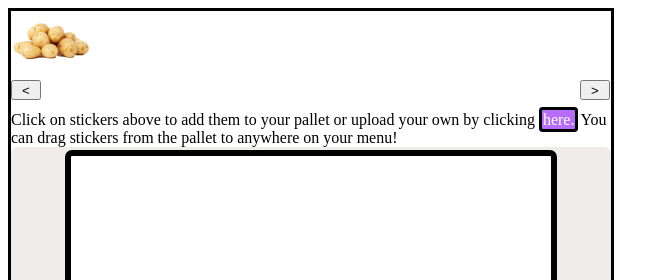
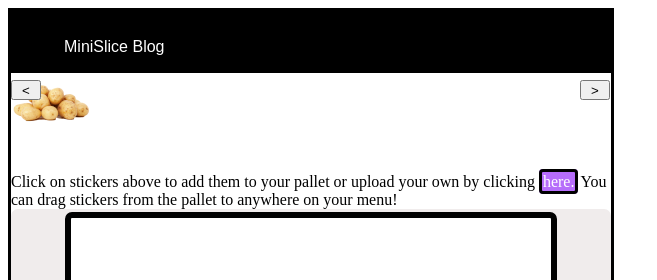
Before and after one commit to minisliceoffarm/SosCalendar, a plain HTML site: page index.html in a window 1280 px wide. Shown: the top 280 px of the page, 0-657 px from the left. Drawn offline with Linux system fonts and the light colour scheme; grey boxes are pictures that could not be loaded.

Commit message:
committing old changes

```diff
--- a/index.css
+++ b/index.css
@@ -230,3 +230,27 @@
           left: 580px;
          z-index:1;
       }
+
+/* Site navigation */
+.sitenavigation {
+  overflow: hidden;
+  background-color: black;
+  font-family: Arial;
+  display:block;
+}
+.sitenavigation a {
+  float: left;
+  font-size: 16px;
+  color: white;
+  text-align: center;
+  padding: 14px 16px;
+  text-decoration: none;
+}
+
+.sitenavigation a:hover, .dropdown:hover .dropbtn {
+  background-color: red;
+}
+
+div.navigation-menu-button {
+	float: right;
+}
--- a/index.html
+++ b/index.html
@@ -13,6 +13,11 @@
 
 <body>
   <div id="leftColumn">
+      <nav class="sitenavigation">
+          <ul class="list">
+          <li><a href="http://minisliceoffarm.com/" onclick="return confirm('If you leave this page your calendar will be reset')">MiniSlice Blog</a></li>
+          </ul>
+       </nav>
     <div id="outerContainer">
         <button class="lefty paddle" id="left-button">&lt;</button>
         <div class="scrollcontainer">
```
